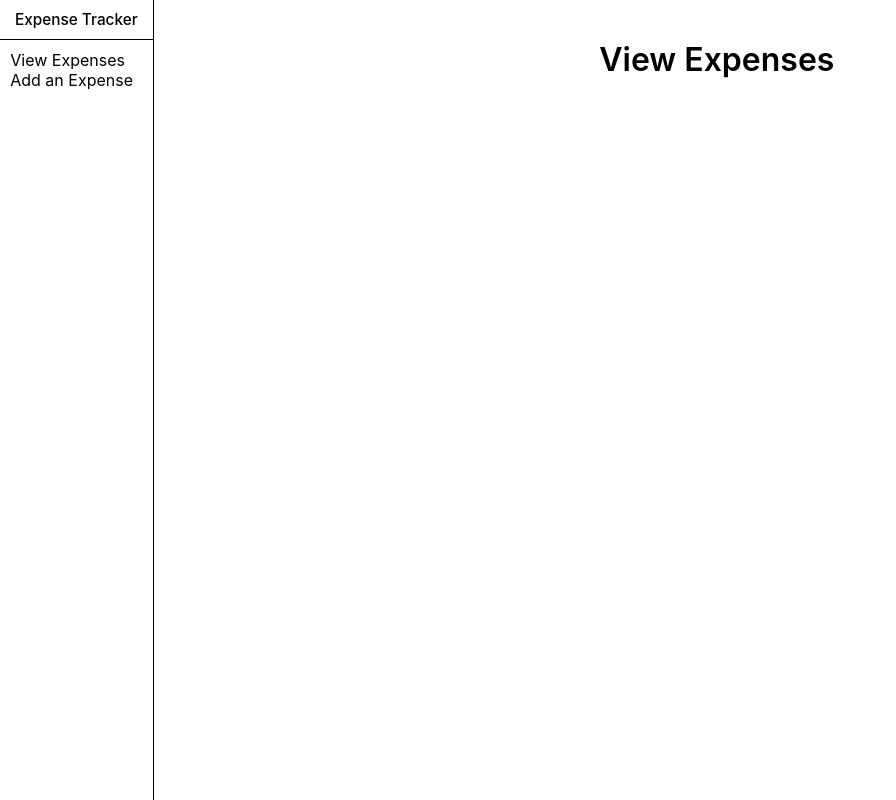
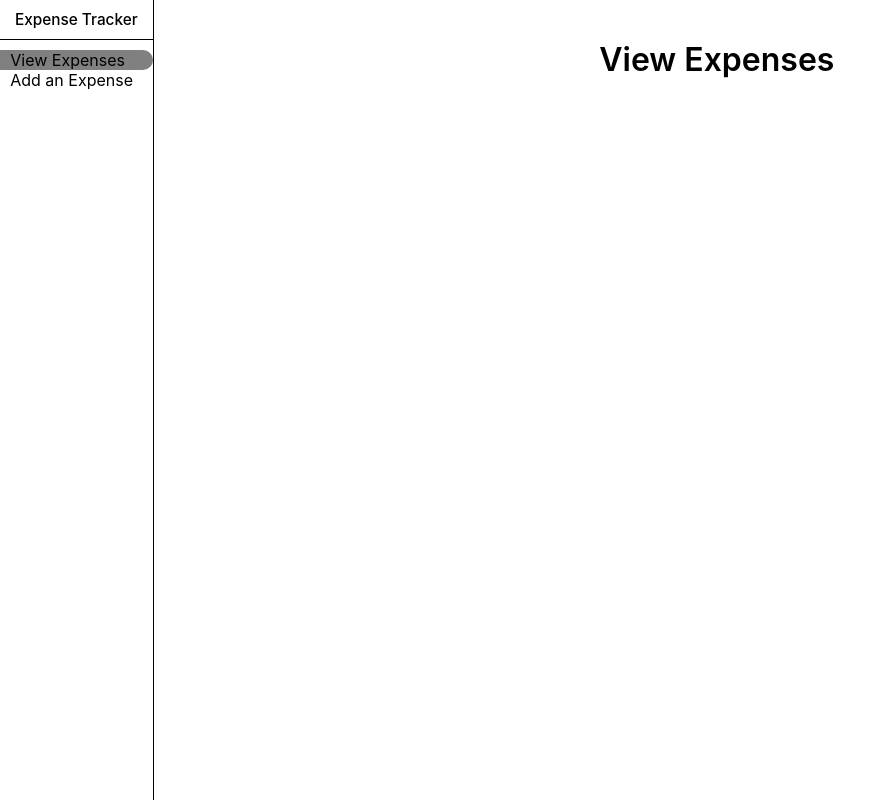
Before and after one commit to Jacobsmi/expense-tracker, a Next.js app: page / in a window 1280 px wide. Shown: the whole page, without its empty margins (0-896 px from the left). Built offline with nearby package versions, Linux system fonts and the light colour scheme.

Commit message:
Fixed highlighting on menu items when active and made them unselectable

```diff
--- a/components/sidebar.js
+++ b/components/sidebar.js
@@ -20,11 +20,11 @@ const Sidebar = (props) =>{
             </div>
             {elements.map(element =>{
                 return(
-                    <div className={styles.SideBarLink}>
-                        <Link href={element.path} className={`${element.selected ? styles.activeLink : ''}`}>
+                    <Link href={element.path} className={styles.SideBarLink}>
+                        <div className={`${styles.SideBarContainer} ${element.selected ? styles.activeLink : ''}`}>
                             {element.label}
-                        </Link>
-                    </div>
+                        </div>
+                    </Link>
                 )
             })}
         </div>
--- a/styles/Sidebar.module.css
+++ b/styles/Sidebar.module.css
@@ -16,10 +16,22 @@
     border-bottom: 1px solid black;
 }
 
-.SideBarLink {
-    margin-left: 0.8vw;
+.SideBarContainer {
+    padding-left: 0.8vw;
+    width: 100%;
+    user-select: none;
+    -moz-user-select: none;
+    -khtml-user-select: none;
+    -webkit-user-select: none;
+    -o-user-select: none;
 }
 
-.activeLink{
+.SideBarLink {
+    width: 100%;
+    user-select: none;
+}
+
+.activeLink {
     background-color: gray;
+    border-radius: 0 50px 50px 0;
 }
```
